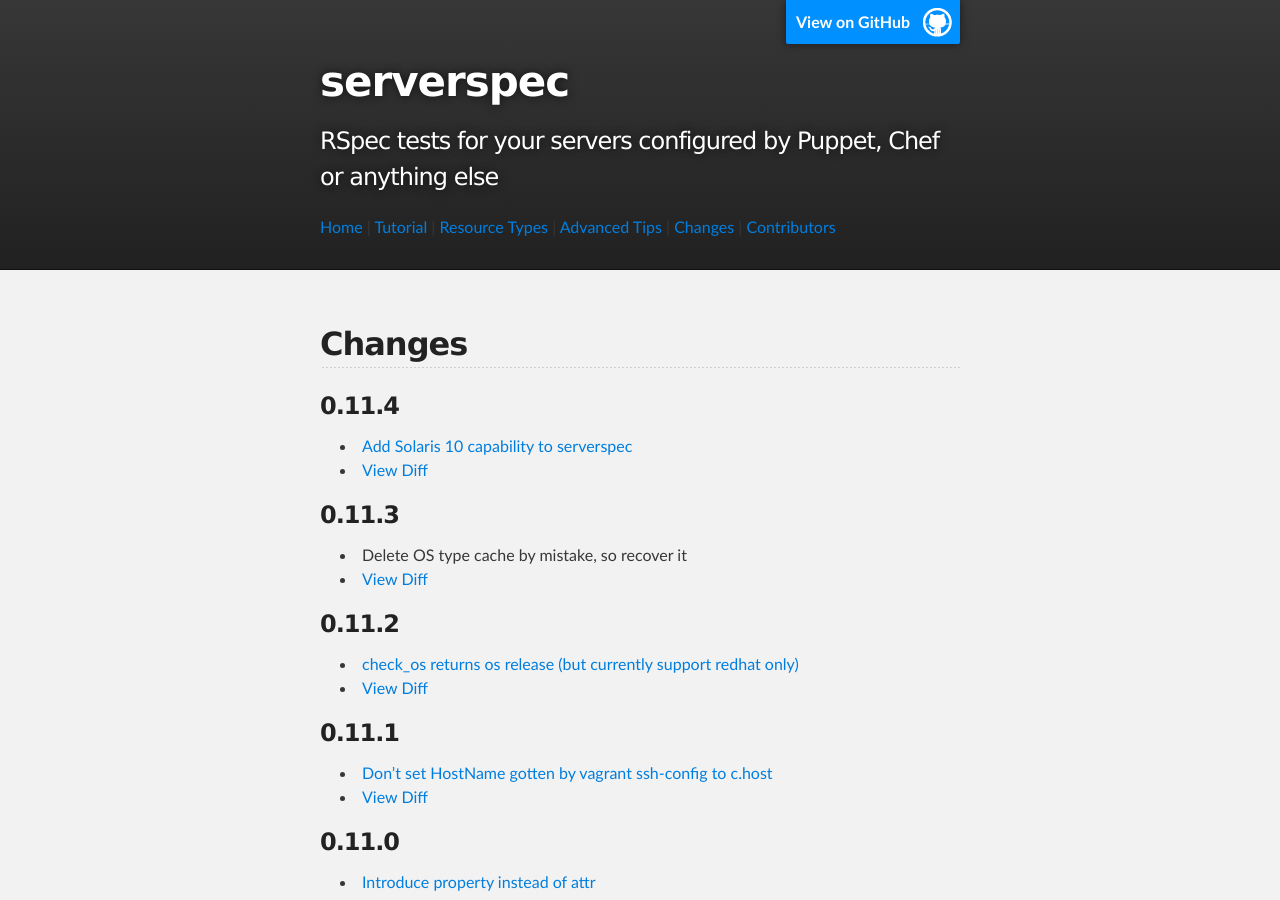
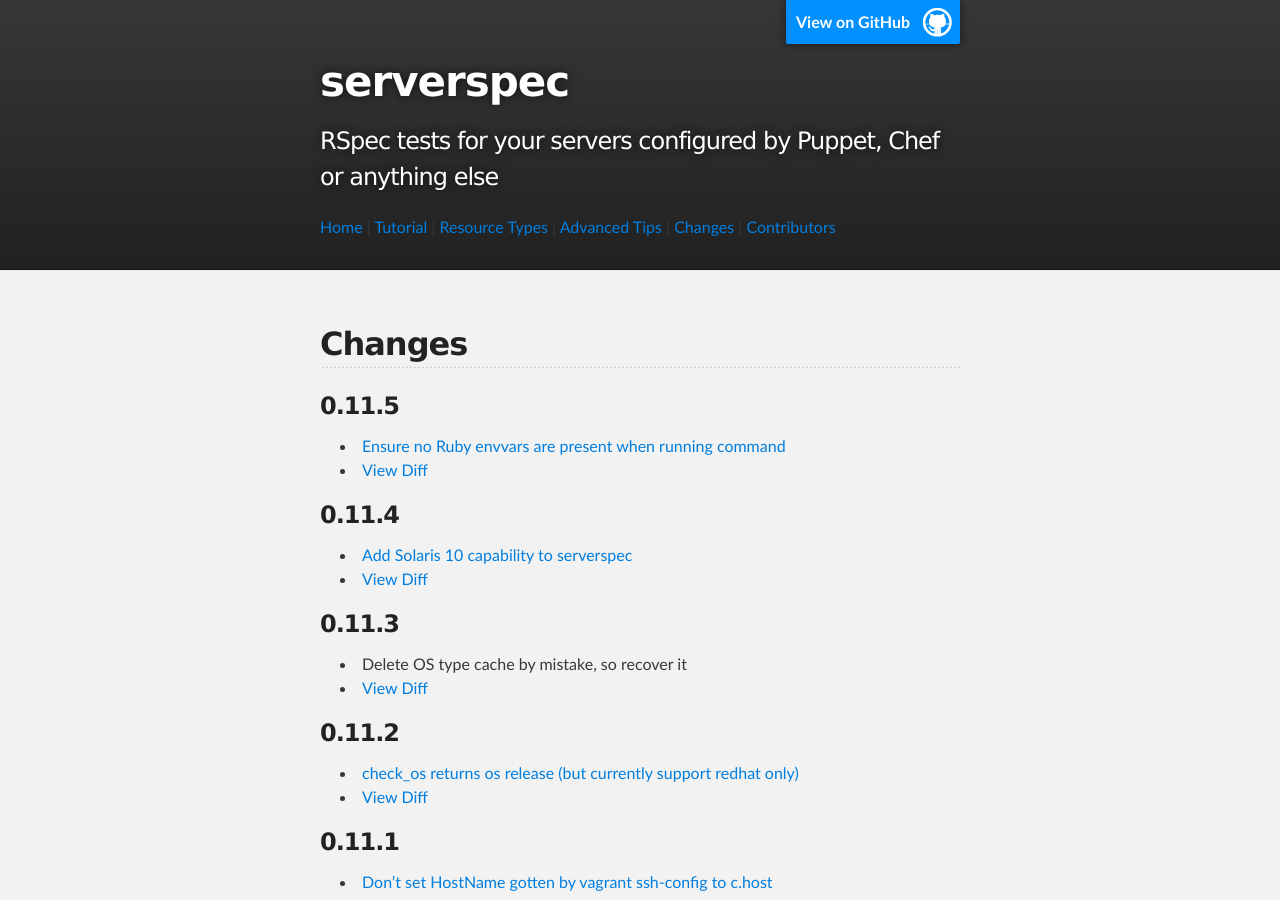
Before and after one commit to serverspec/serverspec.github.io, a Jekyll site: the page built from changes.md, in a window 1280 px wide and 900 px high. Built offline with Jekyll 4.4.1, drawn with Linux system fonts in a browser that asks for light colours; Markdown is read by kramdown in place of the engine named in the settings.

Commit message:
Add changes of v0.11.5

```diff
--- a/changes.md
+++ b/changes.md
@@ -4,6 +4,11 @@ title: Changes
 ---
 
 ## Changes
+
+### 0.11.5
+
+ * [Ensure no Ruby envvars are present when running command](https://github.com/serverspec/serverspec/pull/300)
+ * [View Diff](https://github.com/serverspec/serverspec/compare/v0.11.4...v0.11.5)
 
 ### 0.11.4
 
```
